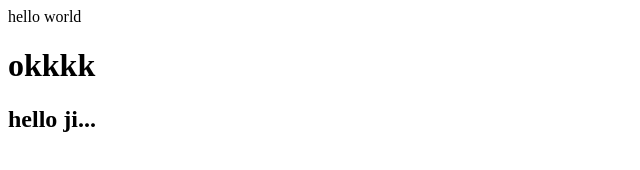
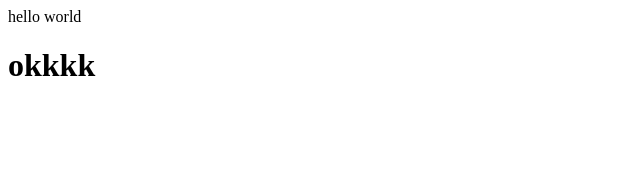
Before and after one commit to GungunSadhwani/EAD_Repo, a plain HTML site: page index2.html in a window 1280 px wide. Shown: the whole page, without its empty margins (0-640 px from the left). Drawn offline with Linux system fonts and the light colour scheme.

Commit message:
Update index2.html

```diff
--- a/index2.html
+++ b/index2.html
@@ -8,9 +8,6 @@
 <body>
     <div>hello world
         <h1>okkkk</h1>
-        <h2>
-            hello ji...
-        </h2>
     </div>
 </body>
 </html>
```
